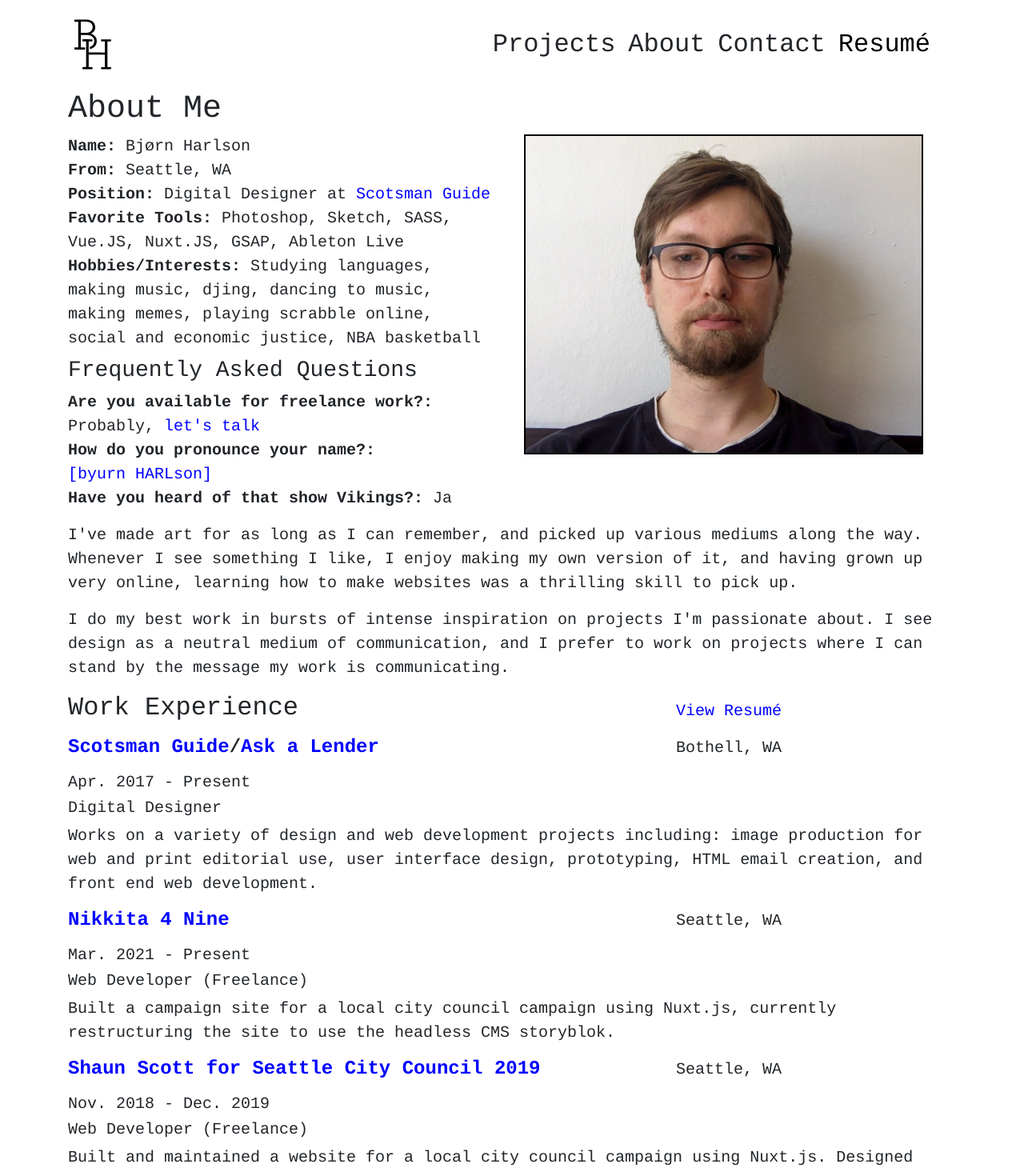
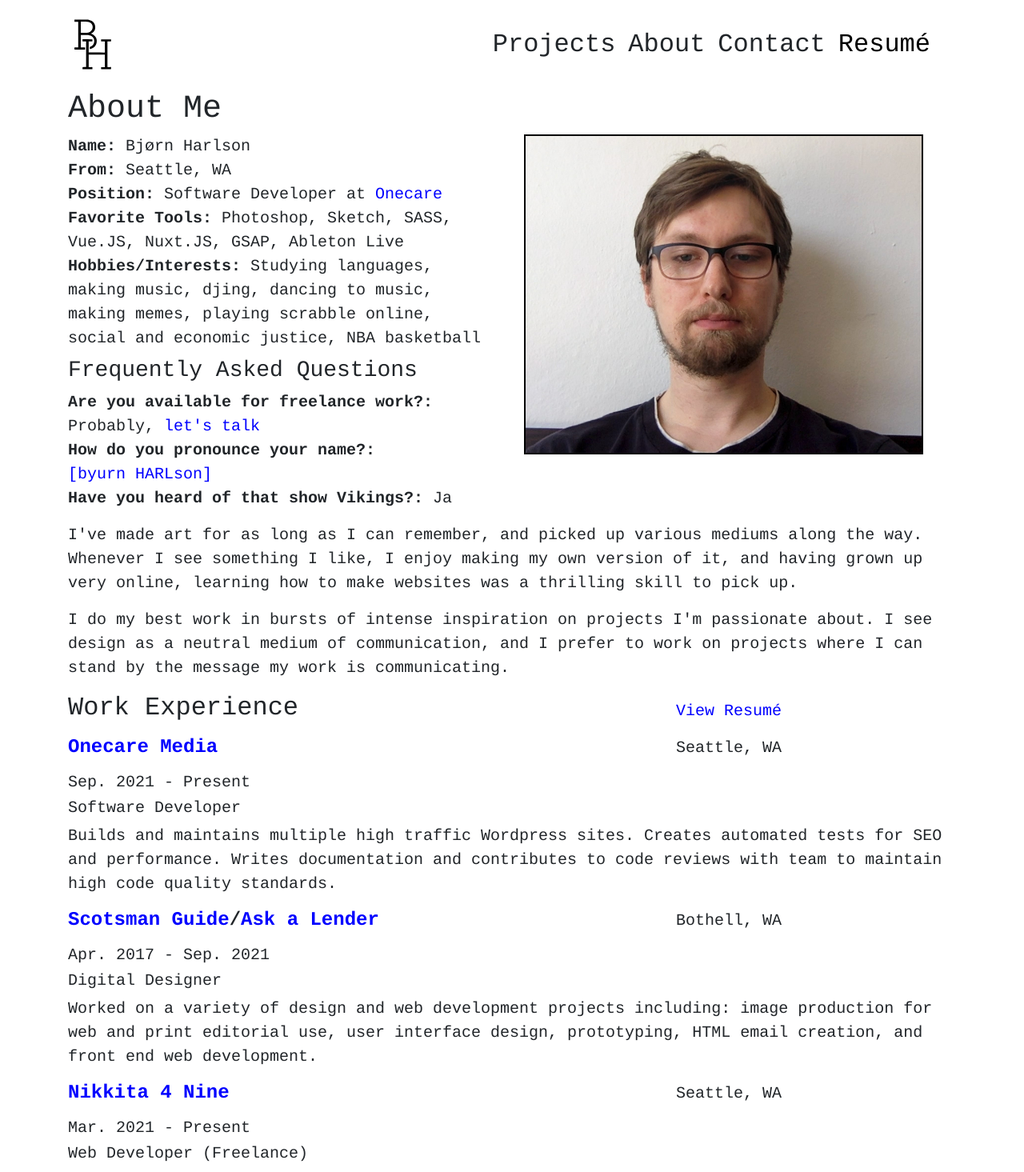
Before and after one commit to bharlson/Portfolio-2019, a Nuxt app: page /about in a window 1280 px wide. Shown: the top 1465 px of the page at 80% size. Built offline with nearby package versions, Linux system fonts and the light colour scheme.

Commit message:
update about page

```diff
--- a/pages/about/index.vue
+++ b/pages/about/index.vue
@@ -21,7 +21,8 @@
               </hover-area-inline>
             </li>
 
-            <li><b>Position:</b> Digital Designer at <nuxt-link to="/scotsman-guide">Scotsman Guide</nuxt-link>
+            <li><b>Position:</b> Software Developer at <a href="https://onecare.com" target="_blank">Onecare</a>
+            <!-- <li><b>Position:</b> Software Developer at <nuxt-link to="/scotsman-guide">Scotsman Guide</nuxt-link> -->
             </li>
             <li><b>Favorite Tools:</b> Photoshop, Sketch, SASS, Vue.JS, Nuxt.JS, GSAP, Ableton Live</li>
             <li><b>Hobbies/Interests:</b> Studying languages, making music, djing, dancing to music, making memes,
@@ -65,7 +66,7 @@
           <h2>Work Experience</h2>
         </div>
         <div class="col col-md-4">
-          <p class="mt-md-2"><a href="/img/BjornHarlson-Resume-0421.pdf">View Resumé</a></p>
+          <p class="mt-md-2"><a href="/img/BjornHarlson-Resume-0623.pdf">View Resumé</a></p>
         </div>
       </div>
       <work-exp v-for="(i, index) in workExperience" :key="index" :companyName="i.companyName" :location="i.location"
@@ -107,13 +108,22 @@
         windowWidth: 0,
         animatedSrc: '/img/about/chomp-3.gif',
         staticSrc: '/img/about/chomp-static.jpg',
-        workExperience: [{
+        workExperience: [
+          {
+            companyName: "<a href='https://onecare.com'>Onecare Media</a>",
+            location: "Seattle, WA",
+            start: "Sep. 2021",
+            end: "Present",
+            position: "Software Developer",
+            desc: "Builds and maintains multiple high traffic Wordpress sites. Creates automated tests for SEO and performance. Writes documentation and contributes to code reviews with team to maintain high code quality standards."
+          },
+          {
             companyName: "<a href='/scotsman-guide'>Scotsman Guide</a>/<a href='/ask-a-lender'>Ask a Lender</a>",
             location: "Bothell, WA",
             start: "Apr. 2017",
-            end: "Present",
+            end: "Sep. 2021",
             position: "Digital Designer",
-            desc: "Works on a variety of design and web development projects including: image production for web and print editorial use, user interface design, prototyping, HTML email creation, and front end web development."
+            desc: "Worked on a variety of design and web development projects including: image production for web and print editorial use, user interface design, prototyping, HTML email creation, and front end web development."
           },
           {
             companyName: "<a href='/nikkita4nine'>Nikkita 4 Nine</a>",
```
